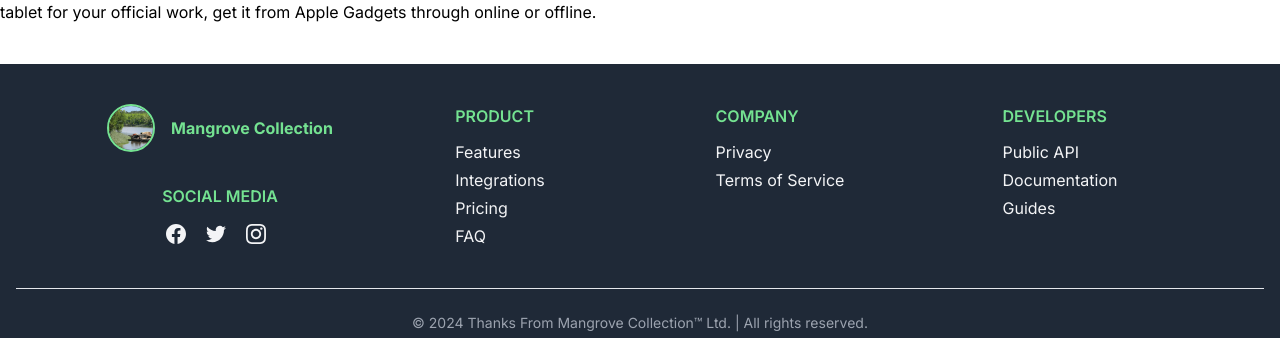
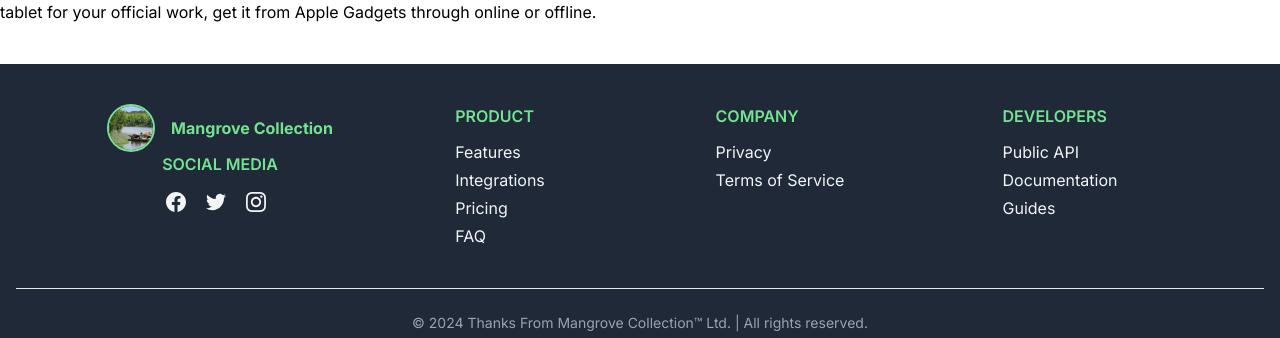
Before and after one commit to wpseemol/mangrove-collection, a Next.js app: page / in a window 1280 px wide. Shown: the part 1883-2221 px from the top of the page. Built offline with nearby package versions, Linux system fonts and the light colour scheme.

Commit message:
footer desigine updat

```diff
--- a/app/Components/Footer/Footer.jsx
+++ b/app/Components/Footer/Footer.jsx
@@ -1,32 +1,23 @@
-import siteLogo from '@/public/assets/logo/mangrove-collection.png';
-import Image from 'next/image';
+import FooterSiteLogo from './FooterSiteLogo/FooterSiteLogo';
 
 export default function Footer() {
     return (
         <footer className="px-4 divide-y bg-gray-800 text-gray-100 md:pb-0 pb-20">
-            <div className="w-fit lg:container grid lg:grid-cols-4 md:grid-cols-2 grid-cols-1  justify-items-stretch md:px-16 py-10 mx-auto space-y-8 lg:space-y-0">
-                {/* site logo */}
+            <div className="w-fit lg:container grid lg:grid-cols-4 md:grid-cols-2 grid-cols-1  justify-items-stretch md:px-16 py-10 mx-auto space-y-8 lg:space-y-0 xl:gap-0 gap-x-16">
+                {/* footer logo section for table mod */}
 
-                <div className="w-fit  justify-self-center">
-                    <div className="flex justify-center gap-4 items-center ">
-                        <div>
-                            <figure className="md:w-12 md:h-12 w-10 h-10 mx-auto rounded-full overflow-hidden border-2 border-primaryColor ">
-                                <Image
-                                    src={siteLogo}
-                                    alt="Site logo"
-                                    className="w-full object-cover hover:scale-125 duration-300"
-                                />
-                            </figure>
-                        </div>
-                        <div>
-                            <h2 className="flex-none font-bold text-primaryColor text-sm md:text-base">
-                                Mangrove Collection
-                            </h2>
-                        </div>
+                <div className="hidden md:block mx-auto lg:hidden justify-center col-span-2">
+                    <FooterSiteLogo />
+                </div>
+
+                <div className="w-fit justify-self-center">
+                    {/* site logo */}
+                    <div className=" md:hidden lg:block">
+                        <FooterSiteLogo />
                     </div>
 
                     {/* Social  */}
-                    <div className="space-y-3 w-fit mx-auto mt-8">
+                    <div className="space-y-3 w-fit mx-auto mt-3 md:mt-0">
                         <div className="uppercase text-primaryColor font-semibold">
                             Social media
                         </div>
@@ -73,7 +64,8 @@ export default function Footer() {
                     </div>
                 </div>
 
-                <div className="space-y-3 w-fit  justify-self-center md:text-left text-center">
+                {/* product section */}
+                <div className="space-y-3 w-fit  justify-self-center xl:text-left text-center">
                     <h3 className=" uppercase text-primaryColor font-semibold">
                         Product
                     </h3>
@@ -100,7 +92,7 @@ export default function Footer() {
                         </li>
                     </ul>
                 </div>
-                <div className="space-y-3 w-fit  justify-self-center md:text-left text-center ">
+                <div className="space-y-3 w-fit  justify-self-center xl:text-left text-center ">
                     <h3 className=" uppercase text-primaryColor font-semibold">
                         Company
                     </h3>
@@ -117,7 +109,7 @@ export default function Footer() {
                         </li>
                     </ul>
                 </div>
-                <div className="space-y-3 w-fit  justify-self-center md:text-left text-center">
+                <div className="space-y-3 w-fit  justify-self-center xl:text-left text-center">
                     <h3 className="uppercase text-primaryColor font-semibold">
                         Developers
                     </h3>
--- /dev/null
+++ b/app/Components/Footer/FooterSiteLogo/FooterSiteLogo.jsx
@@ -0,0 +1,26 @@
+import Image from 'next/image';
+
+export default function FooterSiteLogo() {
+    return (
+        <div
+            className="flex lg:flex-col xl:flex-row justify-center gap-4 lg:gap-1 xl:gap-4
+        lg:mb-4 xl:mb-0 items-center pb-2 border-b xl:pb-0 xl:border-none">
+            <div>
+                <figure className="md:w-12 md:h-12 w-10 h-10 mx-auto rounded-full overflow-hidden border-2 border-primaryColor ">
+                    <Image
+                        src="/assets/logo/mangrove-collection.png"
+                        alt="Site logo"
+                        className="w-full object-cover hover:scale-125 duration-300"
+                        width={44}
+                        height={44}
+                    />
+                </figure>
+            </div>
+            <div>
+                <h2 className="flex-none font-bold text-primaryColor text-sm md:text-base">
+                    Mangrove Collection
+                </h2>
+            </div>
+        </div>
+    );
+}
```
